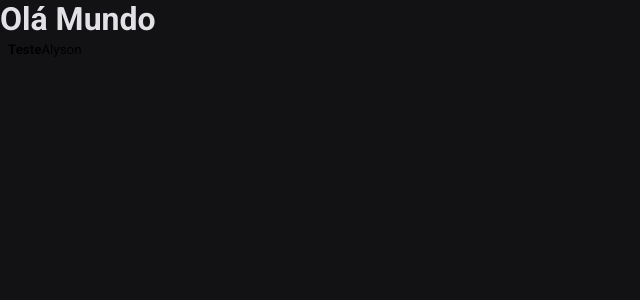
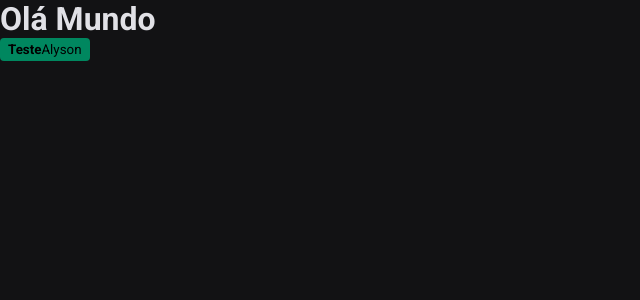
Before and after one commit to AlysonDEV/ignite-shop, a Next.js app: page / in a window 1280 px wide. Shown: the top 300 px of the page, without its empty margins (0-640 px from the left). Built offline with nearby package versions, Linux system fonts and the light colour scheme.

Commit message:
Corrigindo a cor do botão

```diff
--- a/src/pages/index.tsx
+++ b/src/pages/index.tsx
@@ -1,7 +1,7 @@
 import { styled } from "@/styles"
 
 const Button = styled('button', {
-  backgroundColor: "$rocketseat",
+  backgroundColor: "$green500",
   borderRadius: 4,
   border: 0,
   padding: '4px 8px',
```
